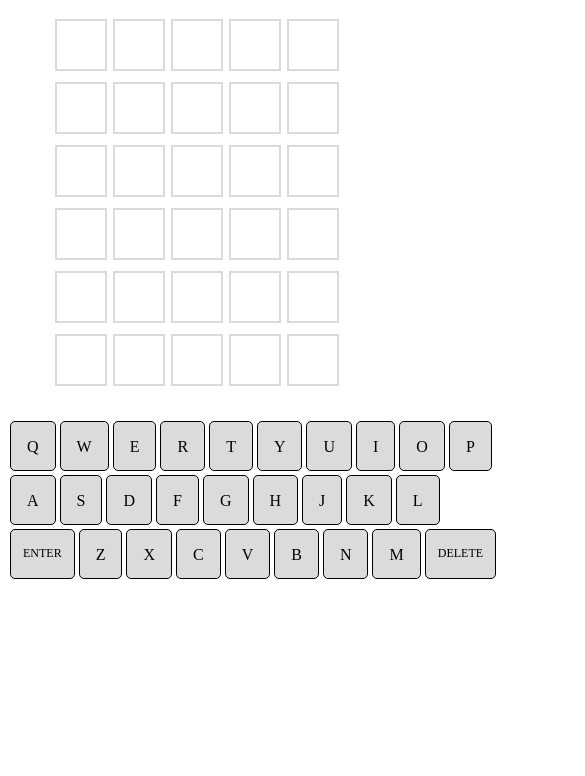
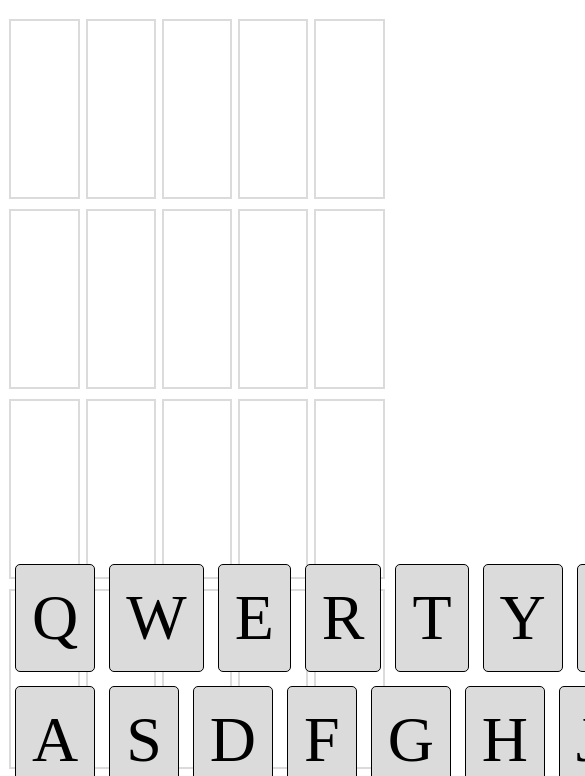
Before and after one commit to Daniellescipio/WordGame, a website with bundled scripts: page index.html in a window 390 px wide. Shown: the part 61-837 px from the top of the page, 585 px wide, since content can reach past the window. Built offline with nearby package versions, Linux system fonts and the light colour scheme.

Commit message:
mobile ready

```diff
--- a/main.js
+++ b/main.js
@@ -45,6 +45,12 @@ for(let i = 0; i<6; i++){
         letterDiv.setAttribute("class","letterDiv")
         //attribute for solving puzzle
         letterDiv.setAttribute("data-letter",false)
+        letterDiv.addEventListener("click",()=>{
+            const letterInput = document.createElement("input")
+            letterInput.classList.add("phoneType")
+            letterDiv.append(letterInput)
+        })
+
         //append the square to the row...
         row.append(letterDiv)
     }
@@ -273,7 +279,7 @@ function newLetterLoop(letter){
             //append the letter to the appropriate tile
             spacesToFill[i].append(testLetter)
             //gsap to animate letter tile in place
-            gsap.to(testLetter, {opacity:1, ease: "bounce.out"})
+            gsap.to(testLetter, {opacity:1, ease: "bounce.out", delay:0})
             //add the new letter the the entered word
             enteredWord.push(letter)
             //break the loop so it only adds one letter at a time
--- a/stlye.css
+++ b/stlye.css
@@ -1,5 +1,6 @@
 body{
     text-align: center;
+    height: 100vh;
 }
 #boardContainer{
     display: flex;
@@ -75,3 +76,37 @@ body{
     border: 1px dashed black;
     display: none;
 }
+/* mobile display */
+@media screen and (max-width: 992px) {
+    body{
+        touch-action: manipulation;
+    }
+    #boardContainer{
+        height: 60%;
+    }
+    #gameboard{
+        grid-template-columns: repeat(5, 17vw);
+    }
+    .letterDiv{
+        width: 100%;
+        height: 11em;
+    }
+    .testLetter{
+        font-size: 8em;
+        height: 95%;
+    }
+    .keyDiv{
+        font-size: 4em;
+        height: inherit;
+        margin: 7px;
+    }
+    .wordDiv{
+        font-size: 2rem;
+        height: inherit;
+    }
+    #dialogeBox{
+        width: 50vw;
+        font-size: 6em;
+        top: 5em;
+    }
+  }
```
